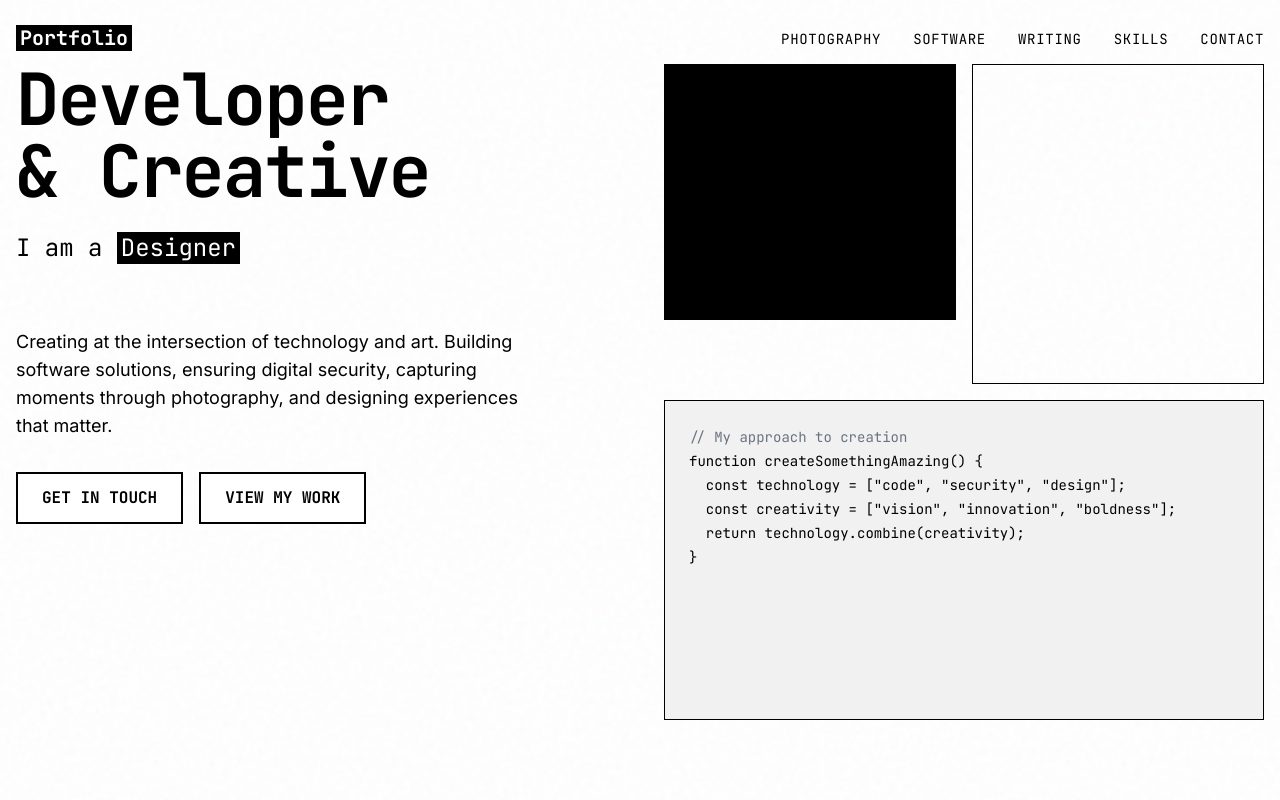
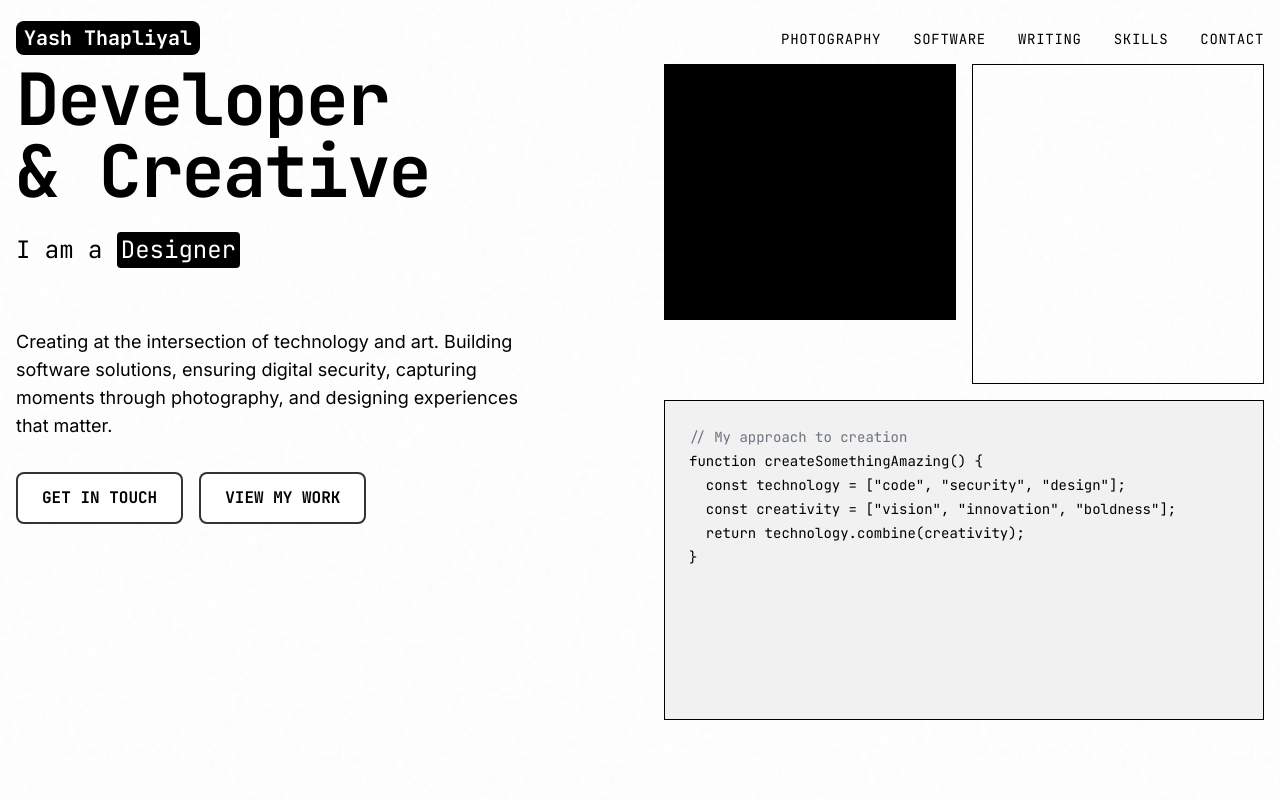
Before and after one commit to Yash1hi/yashthapliyal.com, a React (Vite) app: page / in a window 1280 px wide. Shown: the top 800 px of the page. Built offline with nearby package versions, Linux system fonts and the light colour scheme.

Commit message:
Refactor: Improve design and add philosophy
- Soften the design with less harsh edges.
- Add a focus on the philosophy "Making, breaking, and everything in between."
- Update name to Yash Thapliyal.

```diff
--- a/index.html
+++ b/index.html
@@ -4,12 +4,12 @@
   <head>
     <meta charset="UTF-8" />
     <meta name="viewport" content="width=device-width, initial-scale=1.0" />
-    <title>Developer & Creative Portfolio</title>
-    <meta name="description" content="Personal portfolio showcasing software development, cyber security, photography, and design work." />
-    <meta name="author" content="Your Name" />
+    <title>Yash Thapliyal | Developer & Creative</title>
+    <meta name="description" content="Personal portfolio of Yash Thapliyal, showcasing software development, cyber security, photography, and design work." />
+    <meta name="author" content="Yash Thapliyal" />
 
-    <meta property="og:title" content="Developer & Creative Portfolio" />
-    <meta property="og:description" content="Personal portfolio showcasing software development, cyber security, photography, and design work." />
+    <meta property="og:title" content="Yash Thapliyal | Developer & Creative" />
+    <meta property="og:description" content="Personal portfolio of Yash Thapliyal, showcasing software development, cyber security, photography, and design work." />
     <meta property="og:type" content="website" />
     <meta property="og:image" content="https://lovable.dev/opengraph-image-p98pqg.png" />
 
--- a/src/components/Footer.tsx
+++ b/src/components/Footer.tsx
@@ -3,24 +3,24 @@ import React from 'react';
 
 const Footer = () => {
   return (
-    <footer className="py-8 border-t border-black">
+    <footer className="py-8 border-t border-black/50 rounded-t-lg">
       <div className="container px-4 mx-auto">
         <div className="flex flex-col md:flex-row justify-between items-center">
           <p className="font-mono text-sm">
-            &copy; {new Date().getFullYear()} Portfolio. All rights reserved.
+            &copy; {new Date().getFullYear()} Yash Thapliyal. All rights reserved.
           </p>
 
           <div className="mt-4 md:mt-0 flex space-x-6">
-            <a href="#" className="font-mono text-sm hover:underline">
+            <a href="#" className="font-mono text-sm hover:text-gray-600 transition-colors">
               Instagram
             </a>
-            <a href="#" className="font-mono text-sm hover:underline">
+            <a href="#" className="font-mono text-sm hover:text-gray-600 transition-colors">
               Dribbble
             </a>
-            <a href="#" className="font-mono text-sm hover:underline">
+            <a href="#" className="font-mono text-sm hover:text-gray-600 transition-colors">
               GitHub
             </a>
-            <a href="#" className="font-mono text-sm hover:underline">
+            <a href="#" className="font-mono text-sm hover:text-gray-600 transition-colors">
               LinkedIn
             </a>
           </div>
@@ -28,7 +28,7 @@ const Footer = () => {
 
         <div className="mt-8 pt-4 border-t border-gray-200 text-center md:text-left">
           <p className="text-xs text-gray-500">
-            Designed and built with passion and precision.
+            Making, breaking, and everything in between.
           </p>
         </div>
       </div>
--- a/src/components/Navigation.tsx
+++ b/src/components/Navigation.tsx
@@ -27,12 +27,12 @@ const Navigation = () => {
     <header
       className={cn(
         'fixed top-0 z-50 w-full transition-all duration-300 ease-in-out',
-        isScrolled ? 'bg-white border-b border-black py-3' : 'py-6'
+        isScrolled ? 'bg-white/95 backdrop-blur-sm shadow-md py-3' : 'py-6'
       )}
     >
       <div className="container mx-auto flex items-center justify-between px-4">
         <a href="#" className="font-mono text-xl font-bold">
-          <span className="highlight">Portfolio</span>
+          <span className="bg-black text-white px-2 py-1 rounded-md">Yash Thapliyal</span>
         </a>
 
         {/* Desktop Navigation */}
@@ -42,7 +42,7 @@ const Navigation = () => {
               <li key={item.name}>
                 <a
                   href={item.href}
-                  className="font-mono text-sm uppercase tracking-wider hover:underline"
+                  className="font-mono text-sm uppercase tracking-wider hover:text-gray-600 transition-colors"
                 >
                   {item.name}
                 </a>
@@ -53,7 +53,7 @@ const Navigation = () => {
 
         {/* Mobile Menu Button */}
         <button
-          className="md:hidden font-mono border border-black px-3 py-2"
+          className="md:hidden font-mono border border-black px-3 py-2 rounded-md hover:bg-black hover:text-white transition-colors"
           onClick={() => setMobileMenuOpen(!mobileMenuOpen)}
         >
           {mobileMenuOpen ? 'CLOSE' : 'MENU'}
@@ -62,13 +62,13 @@ const Navigation = () => {
 
       {/* Mobile Menu */}
       {mobileMenuOpen && (
-        <nav className="md:hidden border-t border-black bg-white">
+        <nav className="md:hidden border-t border-black/30 bg-white/95 backdrop-blur-sm">
           <ul className="container mx-auto px-4 py-4">
             {navItems.map((item) => (
               <li key={item.name} className="py-2 border-b border-gray-200 last:border-b-0">
                 <a
                   href={item.href}
-                  className="font-mono text-sm uppercase tracking-wider block"
+                  className="font-mono text-sm uppercase tracking-wider block transition-colors hover:text-gray-600"
                   onClick={() => setMobileMenuOpen(false)}
                 >
                   {item.name}
--- a/src/index.css
+++ b/src/index.css
@@ -35,7 +35,7 @@
     --input: 0 0% 80%;
     --ring: 0 0% 0%;
 
-    --radius: 0;
+    --radius: 0.5rem;
 
     --sidebar-background: 0 0% 98%;
     --sidebar-foreground: 240 5.3% 26.1%;
@@ -66,11 +66,11 @@
 
 @layer components {
   .brutalist-card {
-    @apply border border-black bg-white p-6 shadow-[4px_4px_0px_0px_rgba(0,0,0,1)];
+    @apply border border-black/70 bg-white p-6 rounded-lg shadow-[3px_3px_0px_0px_rgba(0,0,0,0.7)];
   }
 
   .brutalist-button {
-    @apply border-2 border-black bg-white px-6 py-3 font-mono font-bold uppercase transition-all hover:bg-black hover:text-white active:translate-x-1 active:translate-y-1 active:shadow-none;
+    @apply border-2 border-black/80 bg-white px-6 py-3 font-mono font-bold uppercase transition-all rounded-md hover:bg-black hover:text-white active:translate-x-1 active:translate-y-1 active:shadow-none;
   }
 
   .section-heading {
@@ -78,11 +78,11 @@
   }
 
   .highlight {
-    @apply bg-black text-white px-1;
+    @apply bg-black text-white px-1 py-0.5 rounded-sm;
   }
 
   .grid-item {
-    @apply border border-black;
+    @apply border border-black/70 rounded-md;
   }
 }
 
--- a/tailwind.config.ts
+++ b/tailwind.config.ts
@@ -69,9 +69,12 @@ export default {
 				}
 			},
 			borderRadius: {
-				lg: 'var(--radius)',
-				md: 'calc(var(--radius) - 2px)',
-				sm: 'calc(var(--radius) - 4px)'
+				lg: '0.75rem',
+				md: '0.5rem',
+				sm: '0.25rem'
+			},
+			boxShadow: {
+				'soft': '0 4px 15px -3px rgba(0, 0, 0, 0.1), 0 2px 8px -3px rgba(0, 0, 0, 0.05)',
 			},
 			keyframes: {
 				'accordion-down': {
```
